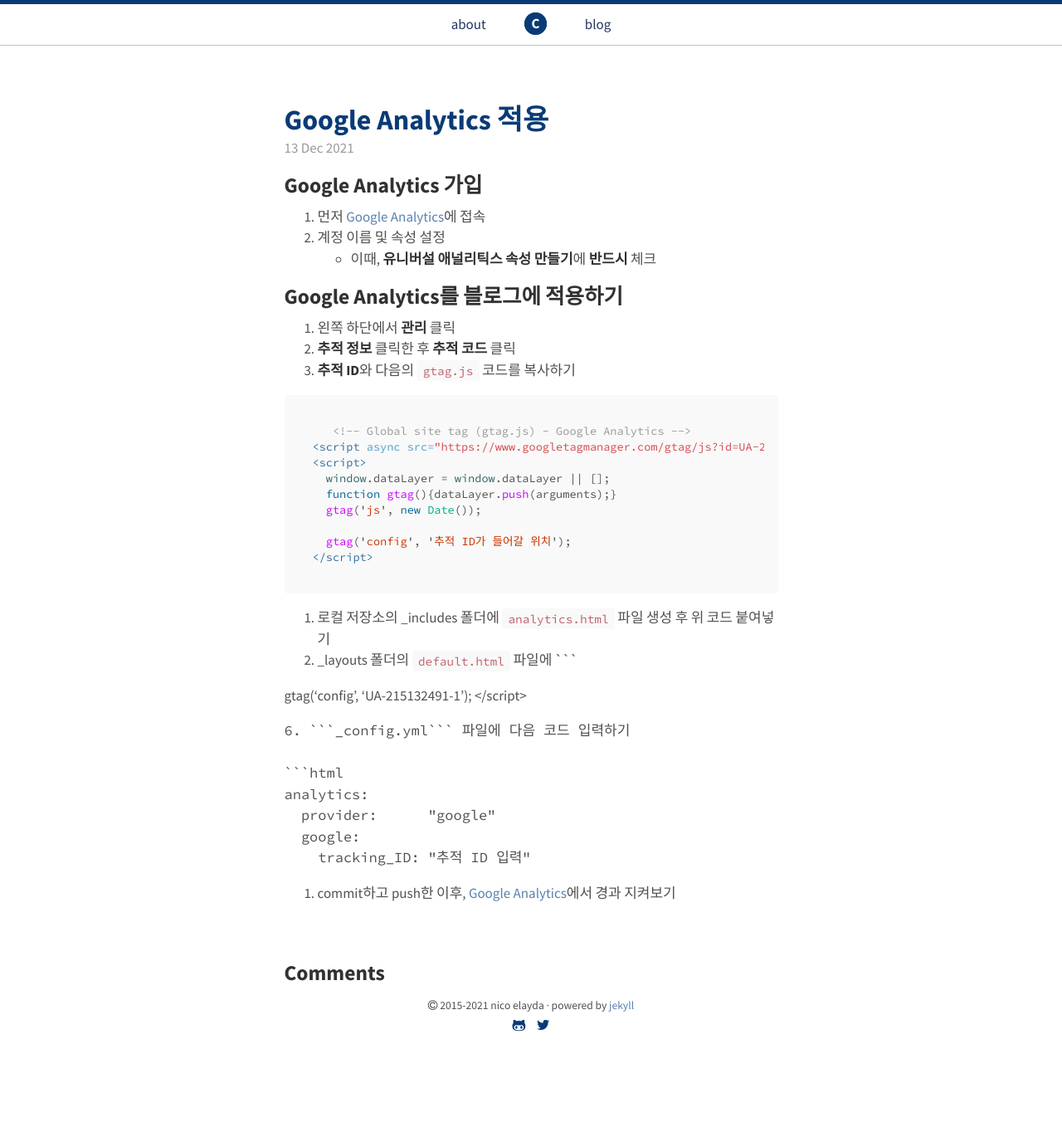
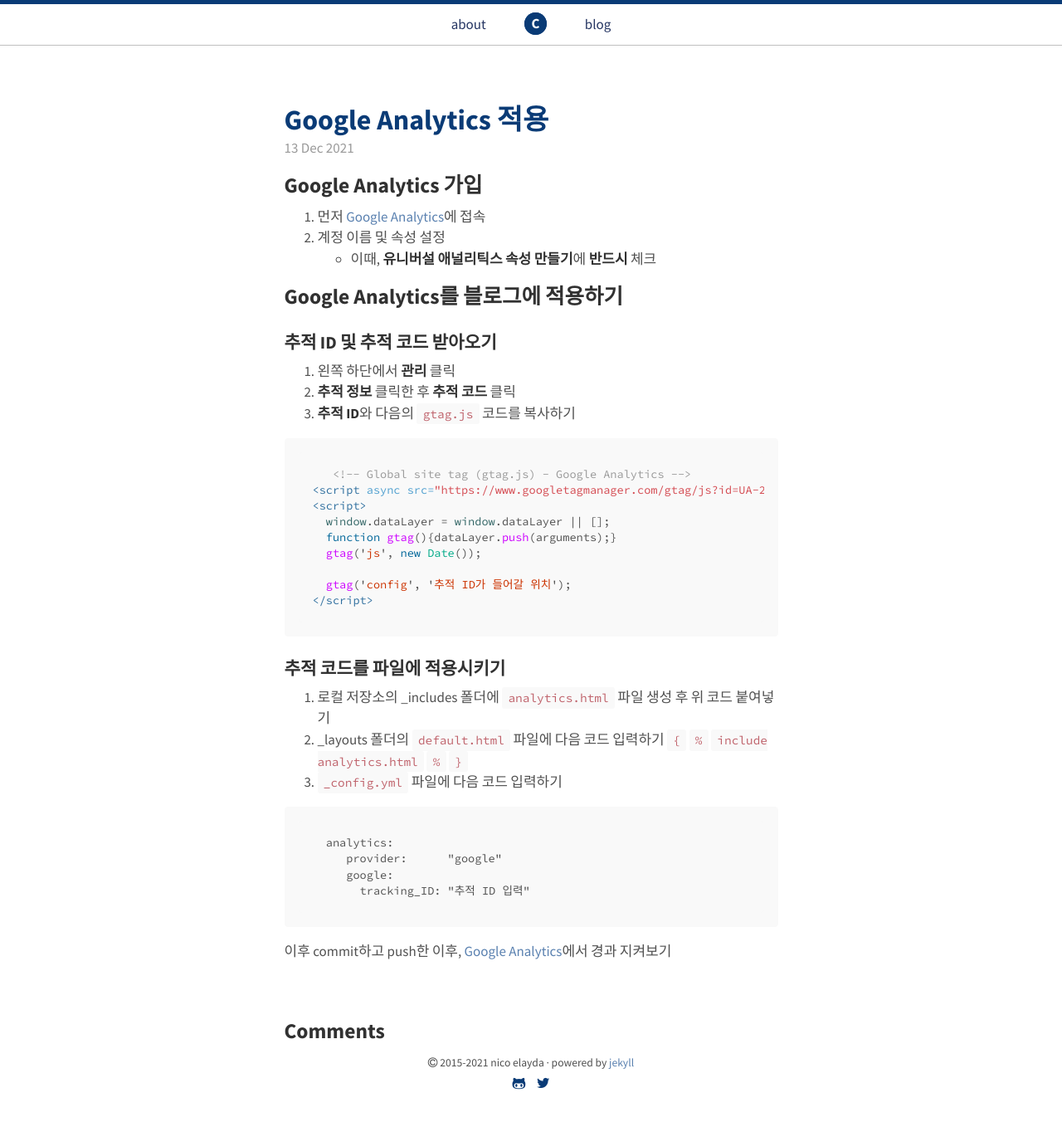
Before and after one commit to kmu3072/kmu3072.github.io, a Jekyll site: the page built from _posts/2021-12-13-Google Analytics 적용.md, in a window 1280 px wide. Shown: the whole page at 83% size. Built offline with Jekyll 4.4.1, drawn with Linux system fonts in a browser that asks for light colours; comment, search, counter and statistics services are not loaded; before the commit the page ends 1283 px from its top, so only the background shows below that.

Commit message:
Update post

````diff
--- a/_posts/2021-12-13-Google Analytics 적용.md
+++ b/_posts/2021-12-13-Google Analytics 적용.md
@@ -14,6 +14,7 @@ comments: true
 [Google Analytics]: "https://analytics.google.com/analytics/web/"
 
 ## Google Analytics를 블로그에 적용하기
+### 추적 ID 및 추적 코드 받아오기
 1. 왼쪽 하단에서 **관리** 클릭
 2. **추적 정보** 클릭한 후 **추적 코드** 클릭
 3. **추적 ID**와 다음의 ```gtag.js``` 코드를 복사하기
@@ -30,15 +31,18 @@ comments: true
 </script>
 ```
 
-4. 로컬 저장소의 _includes 폴더에 ```analytics.html``` 파일 생성 후 위 코드 붙여넣기
-5. _layouts 폴더의 ```default.html``` 파일에 ```{% include analytics.html %}``` 입력하기
-6. ```_config.yml``` 파일에 다음 코드 입력하기
+### 추적 코드를 파일에 적용시키기
+
+1. 로컬 저장소의 _includes 폴더에 ```analytics.html``` 파일 생성 후 위 코드 붙여넣기
+2. _layouts 폴더의 ```default.html``` 파일에 다음 코드 입력하기
+```{``` ```%``` ```include analytics.html``` ```%``` ```}```
+3. ```_config.yml``` 파일에 다음 코드 입력하기
 
 ```html
-analytics:
-  provider:      "google"
-  google:
-    tracking_ID: "추적 ID 입력"
+  analytics:
+     provider:      "google"
+     google:
+       tracking_ID: "추적 ID 입력"
 ```
 
-7. commit하고 push한 이후, [Google Analytics]에서 경과 지켜보기
+이후 commit하고 push한 이후, [Google Analytics]에서 경과 지켜보기
````
